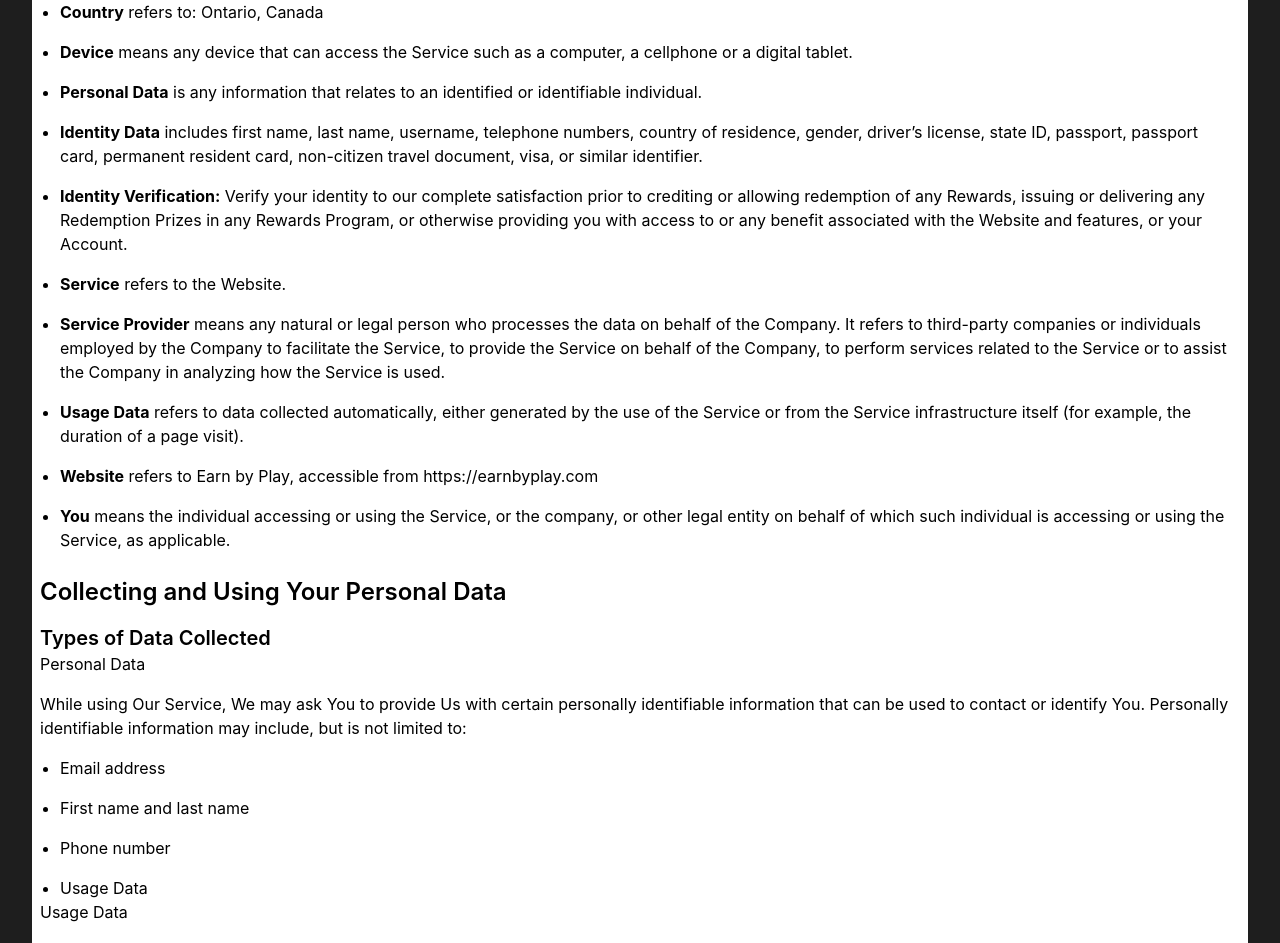
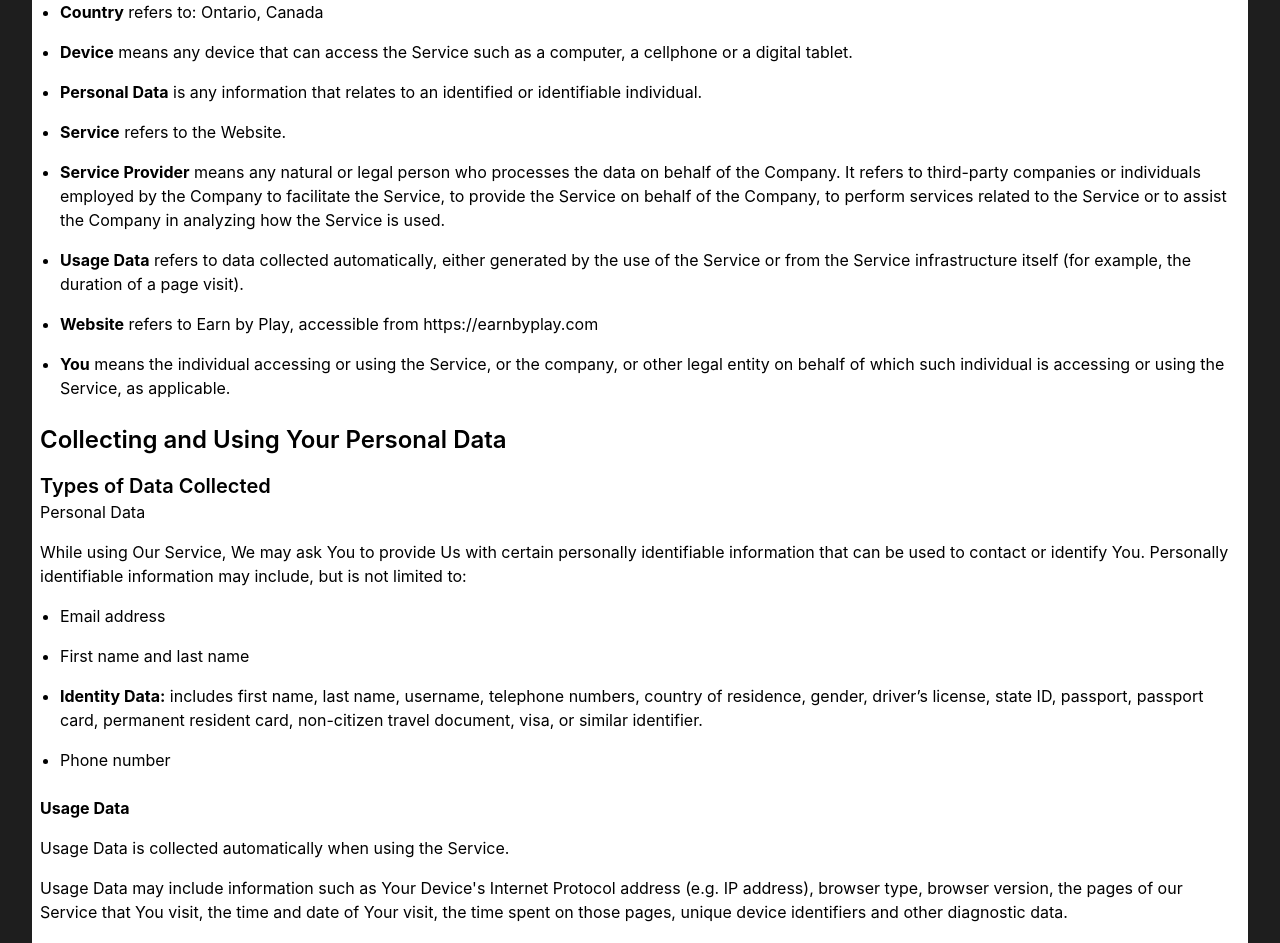
Before and after one commit to lsaffie/earnbyplay-frontend, a React (Create React App) app: page /privacy-policy in a window 1280 px wide. Shown: the part 820-1763 px from the top of the page. Built offline with nearby package versions, Linux system fonts and the light colour scheme; no server answers.

Commit message:
moved the new privacy policy section to a different area

```diff
--- a/src/components/Privacy.js
+++ b/src/components/Privacy.js
@@ -36,12 +36,6 @@ const Privacy = () => {
 <p class="mt-4"><strong>Personal Data</strong> is any information that relates to an identified or identifiable individual.</p>
 </li>
 <li>
-<p class="mt-4"><strong>Identity Data</strong> includes first name, last name, username, telephone numbers, country of residence, gender, driver’s license, state ID, passport, passport card, permanent resident card, non-citizen travel document, visa, or similar identifier.</p>
-</li>
-<li>
-<p class="mt-4"><strong>Identity Verification:</strong> Verify your identity to our complete satisfaction prior to crediting or allowing redemption of any Rewards, issuing or delivering any Redemption Prizes in any Rewards Program, or otherwise providing you with access to or any benefit associated with the Website and features, or your Account.</p>
-</li>
-<li>
 <p class="mt-4"><strong>Service</strong> refers to the Website.</p>
 </li>
 <li>
@@ -69,13 +63,14 @@ const Privacy = () => {
 <p class="mt-4">First name and last name</p>
 </li>
 <li>
+<p class="mt-4"><strong>Identity Data:</strong> includes first name, last name, username, telephone numbers, country of residence, gender, driver’s license, state ID, passport, passport card, permanent resident card, non-citizen travel document, visa, or similar identifier.</p>
+</li>
+<li>
 <p class="mt-4">Phone number</p>
 </li>
-<li>
-<p class="mt-4">Usage Data</p>
-</li>
 </ul>
-<h4>Usage Data</h4>
+<br />
+<h4><strong>Usage Data</strong></h4>
 <p class="mt-4">Usage Data is collected automatically when using the Service.</p>
 <p class="mt-4">Usage Data may include information such as Your Device's Internet Protocol address (e.g. IP address), browser type, browser version, the pages of our Service that You visit, the time and date of Your visit, the time spent on those pages, unique device identifiers and other diagnostic data.</p>
 <p class="mt-4">When You access the Service by or through a mobile device, We may collect certain information automatically, including, but not limited to, the type of mobile device You use, Your mobile device unique ID, the IP address of Your mobile device, Your mobile operating system, the type of mobile Internet browser You use, unique device identifiers and other diagnostic data.</p>
@@ -114,6 +109,9 @@ const Privacy = () => {
 <ul class="list-disc pl-5 mt-2">
 <li>
 <p class="mt-4"><strong>To provide and maintain our Service</strong>, including to monitor the usage of our Service.</p>
+</li>
+<li>
+<p class="mt-4"><strong>To verify your identity:</strong> Users will be required to verify their identity to our complete satisfaction prior to crediting or allowing redemption of any Rewards, issuing or delivering any Redemption Prizes in any Rewards Program, or otherwise providing you with access to or any benefit associated with the Website and features, or your Account.</p>
 </li>
 <li>
 <p class="mt-4"><strong>To manage Your Account:</strong> to manage Your registration as a user of the Service. The Personal Data You provide can give You access to different functionalities of the Service that are available to You as a registered user.</p>
```
